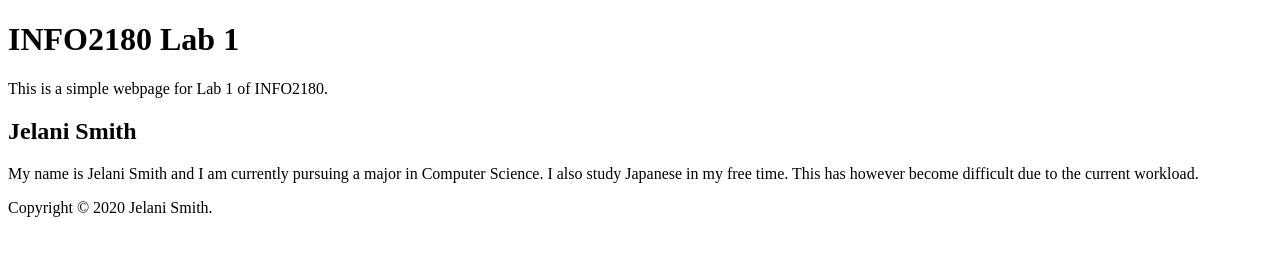
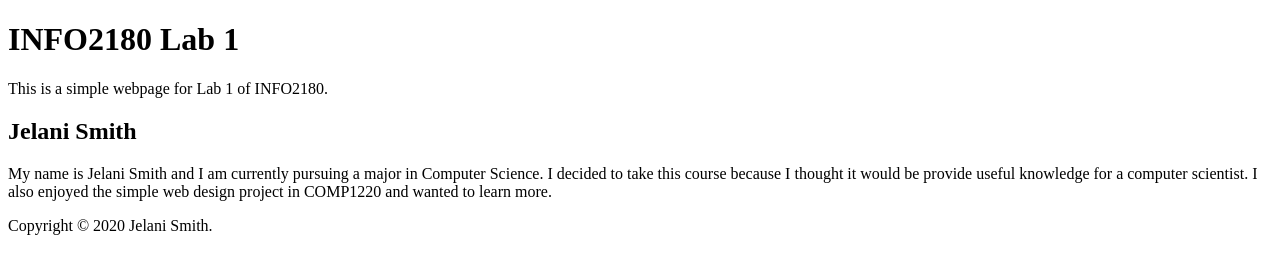
Before and after one commit to Gurajioru/info2180-lab1, a plain HTML site: page index.html in a window 1280 px wide. Drawn offline with Linux system fonts and the light colour scheme.

Commit message:
Modified index

```diff
--- a/index.html
+++ b/index.html
@@ -5,6 +5,7 @@
     <meta name="viewport" content="width=devicewidth, initial-scale=1.0">
     <meta http-equiv="X-UA-Compatible" content="ie=edge">
     <title>INFO2180 Lab 1</title>
+    <link href="style.css" rel="stylesheet" type="text/css">
 </head>
 <body>
  <header>
@@ -13,7 +14,7 @@
  </header>
  <main>
  <h2>Jelani Smith</h2>
- <p>My name is Jelani Smith and I am currently pursuing a major in Computer Science. I also study Japanese in my free time. This has however become difficult due to the current workload.</p>
+ <p>My name is Jelani Smith and I am currently pursuing a major in Computer Science. I decided to take this course because I thought it would be provide useful knowledge for a computer scientist. I also enjoyed the simple web design project in COMP1220 and wanted to learn more.</p>
  </main>
  <footer>
  <p>Copyright &copy; 2020 Jelani Smith.</p>
```
